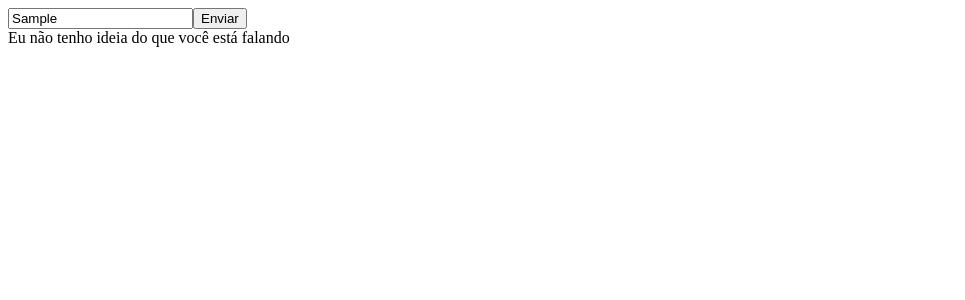
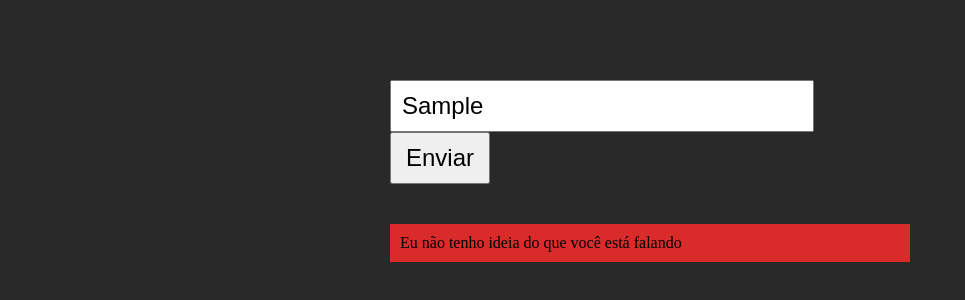
Before and after one commit to kdalves/intergalatic-currency, an Angular app in the folder application/: page / in a window 1280 px wide. Both pictures are taken after typing "Sample" into the empty fields and a click on the button "Enviar". Shown: the top 300 px of the page, without its empty margins (0-965 px from the left). Built offline with nearby package versions, Linux system fonts and the light colour scheme.

Commit message:
Refatora logica de frases

```diff
--- a/application/src/app/app.component.css
+++ b/application/src/app/app.component.css
@@ -0,0 +1,47 @@
+div[data-component="main"] {
+  position: absolute;
+  width: 100%;
+  height: 100%;
+  background-color: #292929;
+  display: flex;
+  justify-content: center;
+  align-items: center;
+}
+
+form {
+  margin-bottom: 20px;
+}
+
+input{
+  font-size: 24px;
+  width: calc(100% - 100px);
+  padding: 10px;
+}
+
+button{
+  font-size: 24px;
+  width: 100px;
+  height: 52px;
+}
+
+.container {
+  width: 500px;
+  height: 80vh;
+  position: relative;
+}
+
+.exibir {
+  width: 100%;
+  position: absolute;
+  background-color: #c3b615;
+  padding: 10px;
+  margin-top: 20px;
+}
+
+.invalido{
+  width: 100%;
+  position: absolute;
+  background-color: #da2b2b;
+  padding: 10px;
+  margin-top: 20px;
+}
--- a/application/src/app/app.component.html
+++ b/application/src/app/app.component.html
@@ -1,4 +1,5 @@
 <div data-component="main">
+  <div class="container">
     <form [formGroup]="form" (ngSubmit)="onSubmit()">
       <input
           type="text"
@@ -6,9 +7,8 @@
           formControlName="inputQuestion"
         >
       <button>Enviar</button>
-    <br>
-    <span *ngIf="!isValid">Eu não tenho ideia do que você está falando</span>
-    <br>
-    <span *ngIf="isValid && convertido">{{convertido}}</span>
     </form>
+    <span class="invalido" *ngIf="invalido">Eu não tenho ideia do que você está falando</span>
+    <span class="exibir" *ngIf="exibir">{{frase}}</span>
   </div>
+</div>
--- a/application/src/app/app.component.ts
+++ b/application/src/app/app.component.ts
@@ -1,7 +1,7 @@
 import { Component, OnInit } from '@angular/core';
 import { FormControl, FormGroup, FormBuilder, Validators } from '@angular/forms';
 import { ICurrency, IRomano } from './models/currency.model';
-import getNumberRomans from './mocks/romans';
+import { CalcularService } from './services/calcular.service';
 
 @Component({
   selector: 'app-root',
@@ -13,119 +13,169 @@ export class AppComponent implements OnInit{
   form: FormGroup;
 
   currency: ICurrency[];
-  romanos: IRomano[];
+
+  exibir: boolean;
+  frase: string;
+  invalido: boolean;
+
   isValid: boolean;
   convertido: string;
 
   constructor(
     private formBuilder: FormBuilder,
+    private calcularService: CalcularService,
   ) {
     this.form = formBuilder.group({
       inputQuestion: [null, [Validators.required]],
     });
     this.currency = [];
-    this.convertido = '';
-    this.isValid = true;
-    this.romanos = getNumberRomans();
+    this.frase = '';
+    this.exibir = false;
+    this.invalido = false;
   }
 
   ngOnInit(): void {
   }
 
   onSubmit() {
-    if (!this.form.valid) return;
+    this.exibir = false;
+    this.invalido = false;
+
+    if (!this.form.valid) { return; }
 
     const valorInput = this.form.get('inputQuestion').value;
-    const frase = valorInput.trim().split(' ');
-    const index = this.buscaPosicaoPalavra(frase, 'vale');
-    if(index !== -1 && frase[frase.length - 1] === '?') {
-      // É uma pergunta
-      this.isValid = true;
-      this.calculateCredits(frase);
-    } else if (index !== -1){
-       // Inserir valor
-       this.isValid = true;
-      this.validaInsercaoMoeda(frase);
+    const frase = valorInput.toLowerCase().trim().split(' ');
+
+    if (this.isDescobrirValorCreditos(frase)) {
+
+      this.calcularCreditos(frase);
+
+    } else if (this.isDescobrirValorDesconhecido(frase)) {
+
+      this.calcularValorDesconhecido(frase);
+
+    } else if (this.isPerguntaValor(frase)){
+
+      this.calculaPerguntaValorConhecido(frase);
+
+    } else if (this.isInserirValor(frase)) {
+
+      const index = this.buscaPosicaoPalavra(frase, 'vale');
+      const chave = frase[index - 1];
+      const valor = frase[index + 1];
+
+      this.inserirNovaMoeda(chave, valor, true);
     } else {
-      this.isValid = false;
+      this.setarFraseInvalida();
     }
   }
 
-  calculateCredits(phrase) {
+  calculaPerguntaValorConhecido(frase) {
+    frase.pop();
+    const valores = frase.splice(this.buscaPosicaoPalavra(frase, 'vale') + 1);
+    const romanos = this.converteFraseParaRomano(valores);
+  }
+
+  calcularCreditos(frase: []) {
+    frase.pop();
+    const valores = frase.splice(this.buscaPosicaoPalavra(frase, 'tem') + 1);
+    const romanos = this.converteFraseParaRomano(valores);
+  }
+
+  concataArrayEmFrase(frase) {
+    let resposta = '';
+    frase.forEach(palavra => {
+      resposta += palavra + ' ';
+    });
+
+    return resposta;
+  }
+
+  calcularValorDesconhecido(frase: []) {
+    const numerico = frase[this.buscaPosicaoPalavra(frase, 'vale') + 1];
+    const desconhecido = frase[this.buscaPosicaoPalavra(frase, 'vale') - 1];
+
+    const valoresRomanos = frase.splice(0, this.buscaPosicaoPalavra(frase, 'vale') - 1);
+    const romanos = this.converteFraseParaRomano(valoresRomanos);
+  }
+
+  isDescobrirValorDesconhecido(frase: []) {
+    const vale = this.buscaPosicaoPalavra(frase, 'vale');
+    const creditos = this.buscaPosicaoPalavra(frase, 'créditos');
+
+    return vale !== -1 && creditos === frase.length - 1;
+  }
+
+  isDescobrirValorCreditos(frase: []) {
+    const credito = this.buscaPosicaoPalavra(frase, 'créditos');
+    const interrogacao = frase[frase.length - 1] === '?';
+
+    return credito !== -1 && interrogacao;
+  }
+
+  isPerguntaValor(frase) {
+    const index = this.buscaPosicaoPalavra(frase, 'vale');
+    return index !== -1 && frase[frase.length - 1] === '?';
+  }
+
+  isInserirValor(frase) {
+    const index = this.buscaPosicaoPalavra(frase, 'vale');
+    const chave = frase[index - 1];
+    const valor = frase[index + 1];
+    return chave?.length > 0 && valor?.length > 0;
+  }
+
+  converteFraseParaNaoRomano(frase) {
+    let valor = 1;
+    frase.forEach((item) => {
+      const moeda = this.currency.find((currency) => currency.chave === item && !currency.isRomano);
+      if (moeda) {
+        valor = valor * moeda.valor;
+      }
+    });
+    return valor;
+  }
+
+  converteFraseParaRomano(frase) {
     let valor = '';
-    this.convertido = '';
-    phrase.forEach((item) => {
-      const moeda = this.currency.find((currency) => currency.key === item.toLowerCase());
-      if(moeda) {
-        valor += moeda.value
-        this.convertido += `${moeda.key} `;
+    frase.forEach((item) => {
+      const moeda = this.currency.find((currency) => currency.chave === item && currency.isRomano);
+      if (moeda) {
+        valor += moeda.valor;
       }
     });
 
     const regex = /^M{0,3}(CM|CD|D?C{0,3})(XC|XL|L?X{0,3})(IX|IV|V?I{0,3})$/;
     if (valor.match(regex)) {
-      this.isValid = true;
-      this.converterRomanosParaArabicos(valor);
-    } else {
-      this.isValid = false;
+      return valor;
     }
   }
 
-  converterRomanosParaArabicos(valor) {
-    let creditos = 0;
-
-    for(let i=0,j=1; j<=valor.length; i++, j++) {
-      const valorI = this.descobreValorRomano(valor[i]);
-      let valorJ = 0;
-      if(valor[j]) {
-        valorJ = this.descobreValorRomano(valor[j]);
-      }
-      if(valorI >= valorJ) {
-        creditos += valorI;
-      } else if (valorI < valorJ) {
-        creditos += valorJ - valorI;
-        i++;j++;
-      }
-    }
-
-    this.convertido += `vale ${creditos}`;
-  }
-
-  descobreValorRomano(valorRomano) {
-    const item = this.romanos.find((romano) => romano.key === valorRomano);
-    return item.value;
-  }
-
-  validaInsercaoMoeda(frase) {
-    const index = this.buscaPosicaoPalavra(frase, 'vale');
-    const chave = frase[index - 1];
-    const valor = frase[index + 1];
-    if(chave?.length > 0 && valor?.length > 0) {
-      this.isValid = true;
-      this.inserirNovaMoeda(chave, valor);
-    } else {
-      this.isValid = false;
-    }
-  }
-
-  inserirNovaMoeda(chave, valor) {
+  inserirNovaMoeda(chave, valor, isRomano) {
     const busca = this.buscarMoedaExistente(chave.toLowerCase());
 
-    if(busca === -1) {
+    if (busca === -1) {
       this.currency.push({
-        key: chave.toLowerCase(),
-        value: valor.toUpperCase(),
+        chave: chave.toLowerCase(),
+        valor: isRomano ? valor.toUpperCase() : valor,
+        isRomano,
       });
     } else {
-      this.currency[busca].value = valor;
+      this.currency[busca].valor = isRomano ? valor.toUpperCase() : valor;
     }
+    console.log(this.currency);
   }
 
   buscarMoedaExistente(chave) {
-    return this.currency.findIndex((item) => item.key === chave);
+    return this.currency.findIndex((item) => item.chave === chave);
   }
 
   buscaPosicaoPalavra(phrase, word): number {
     return phrase.findIndex((palavra) => palavra === word);
   }
+
+  setarFraseInvalida() {
+    this.exibir = false;
+    this.invalido = true;
+  }
 }
--- a/application/src/app/models/currency.model.ts
+++ b/application/src/app/models/currency.model.ts
@@ -1,6 +1,7 @@
 export interface ICurrency {
-  key: string;
-  value: string;
+  chave: string;
+  valor: any;
+  isRomano: boolean;
 }
 
 export interface IRomano {
--- /dev/null
+++ b/application/src/app/services/calcular.service.ts
@@ -0,0 +1,8 @@
+import { Injectable } from '@angular/core';
+
+@Injectable({
+  providedIn: 'root'
+})
+export class CalcularService {
+
+}
--- a/application/src/styles.css
+++ b/application/src/styles.css
@@ -1 +1,4 @@
 /* You can add global styles to this file, and also import other style files */
+body {
+  margin: 0;
+}
```
Also changed, not shown: 2 other files (tests, documents, lock files or other folders). Lines whose indentation alone changed are shown as unchanged.
